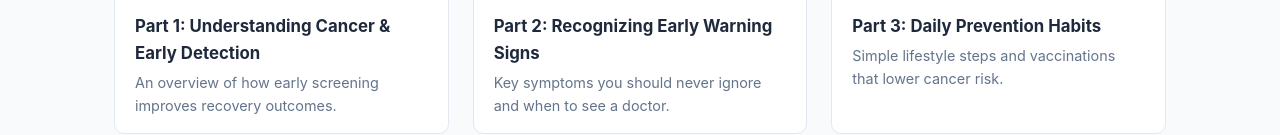
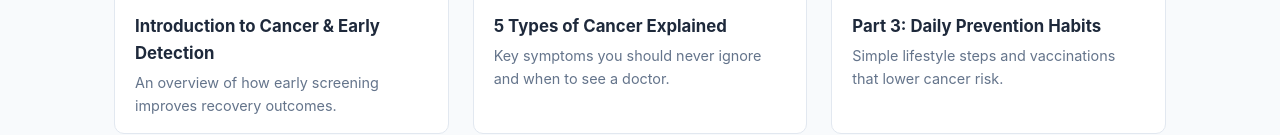
Before and after one commit to Thepradguy/TheCancerWise_PBL, a plain HTML site: page index.html in a window 1280 px wide. Shown: the part 3322-3457 px from the top of the page. Drawn offline with Linux system fonts and the light colour scheme.

Commit message:
Update YouTube video links and titles in index.html

```diff
--- a/index.html
+++ b/index.html
@@ -391,10 +391,10 @@
         <div class="video-card">
           <div class="video-wrapper">
             <!-- REPLACE 'VIDEO_ID_1' BELOW WITH YOUR ACTUAL YOUTUBE VIDEO ID -->
-            <iframe src="https://youtu.be/kBUgXOodTgg?si=ys03BsEKbeyaWuPp" title="Introduction to Cancer" allow="accelerometer; autoplay; clipboard-write; encrypted-media; gyroscope; picture-in-picture" allowfullscreen></iframe>
+            <iframe src="https://www.youtube.com/embed/kBUgXOodTgg?si=SR-jUWM_H-T7KhoY" title="Introduction to Cancer" allow="accelerometer; autoplay; clipboard-write; encrypted-media; gyroscope; picture-in-picture" allowfullscreen></iframe>
           </div>
           <div class="video-caption">
-            <h3>Part 1: Understanding Cancer &amp; Early Detection</h3>
+            <h3>Introduction to Cancer &amp; Early Detection</h3>
             <p>An overview of how early screening improves recovery outcomes.</p>
           </div>
         </div>
@@ -403,10 +403,10 @@
         <div class="video-card">
           <div class="video-wrapper">
             <!-- REPLACE 'VIDEO_ID_2' BELOW WITH YOUR ACTUAL YOUTUBE VIDEO ID -->
-            <iframe src="https://youtu.be/9CAEpZ7z3HM?si=6Zkgy6eB3VCXRD0P" title="5 Types of Cancer Explained" allow="accelerometer; autoplay; clipboard-write; encrypted-media; gyroscope; picture-in-picture" allowfullscreen></iframe>
+            <iframe src="https://www.youtube.com/embed/9CAEpZ7z3HM?si=60Qk4ZD6ZyloZz07" title="5 Types of Cancer Explained" allow="accelerometer; autoplay; clipboard-write; encrypted-media; gyroscope; picture-in-picture" allowfullscreen></iframe>
           </div>
           <div class="video-caption">
-            <h3>Part 2: Recognizing Early Warning Signs</h3>
+            <h3>5 Types of Cancer Explained</h3>
             <p>Key symptoms you should never ignore and when to see a doctor.</p>
           </div>
         </div>
```
